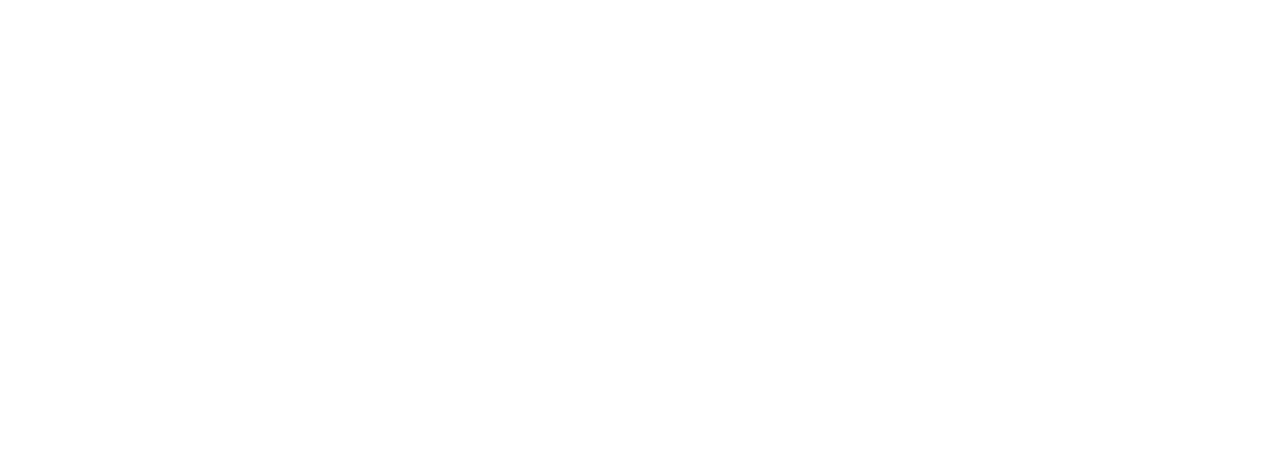
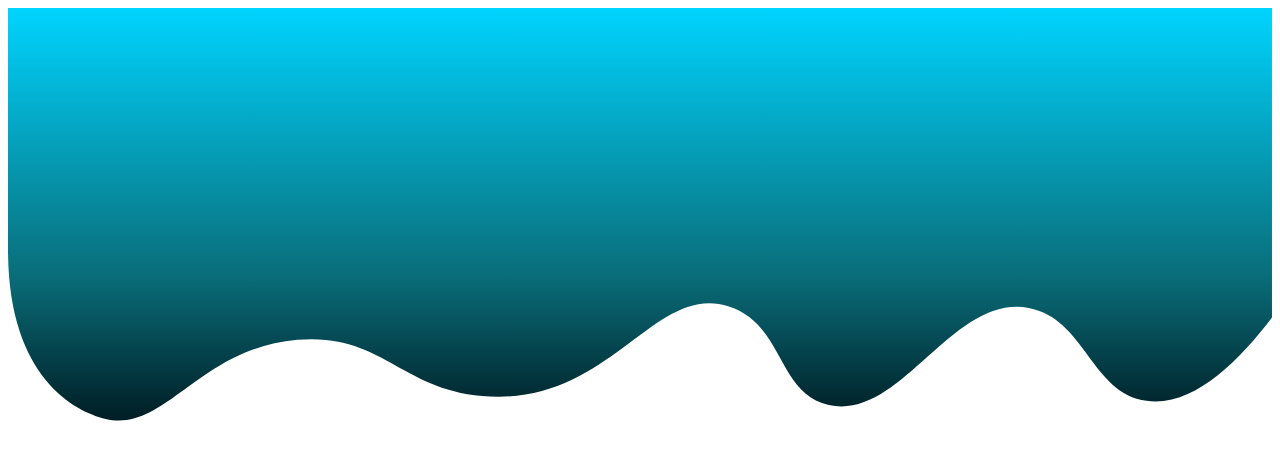
Before and after one commit to sigilwigg/mobile-friendly-practice, a plain HTML site: page index.html in a window 1280 px wide. Drawn offline with Linux system fonts and the light colour scheme.

Commit message:
feat(index): add svg+gradient

```diff
--- a/index.html
+++ b/index.html
@@ -14,6 +14,22 @@
 </head>
 
 <body>
+    <svg id="Layer_1" data-name="Layer 1" xmlns="http://www.w3.org/2000/svg" viewBox="0 0 1366 445.8">
+        <defs>
+            <style>
+                .cls-1 {
+                    fill: url(#gradient);
+                }
+            </style>
+            <linearGradient spreadMethod="pad" id="gradient" x1="0%" y1="100%" x2="0%" y2="0%">
+                <stop offset="0%" style="stop-color:rgba(0,29,36,1);stop-opacity:1;" />
+                <stop offset="35%" style="stop-color:rgba(9,109,121,1);stop-opacity:1;" />
+                <stop offset="100%" style="stop-color:rgba(0,212,255,1);stop-opacity:1;" />
+            </linearGradient>
+        </defs>
+        <path class="cls-1"
+            d="M1366,334.59c-35.76,47.13-85.07,97-135.44,90-59.88-8.29-66.63-89.32-127.49-100.5-82.78-15.2-137.89,122.32-216,105-55.81-12.38-48.17-87.13-108-106.5-78.31-25.35-125.07,98-249,97.5-103.49-.42-121.3-69.87-217.49-61.5-107.29,9.34-142.49,100.74-207,85.5C72.27,436.21,0,399.09,0,261.1V0H1366Z" />
+    </svg>
 
 </body>
 
```
